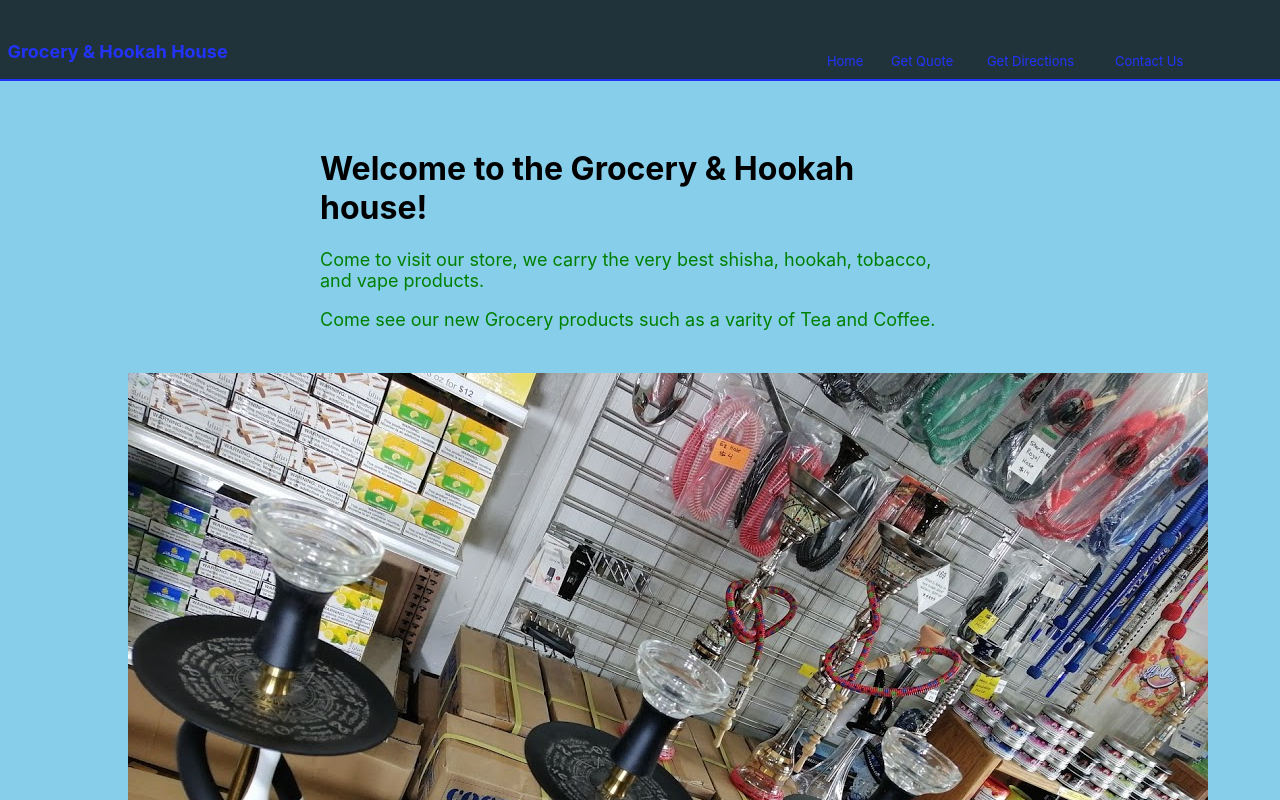
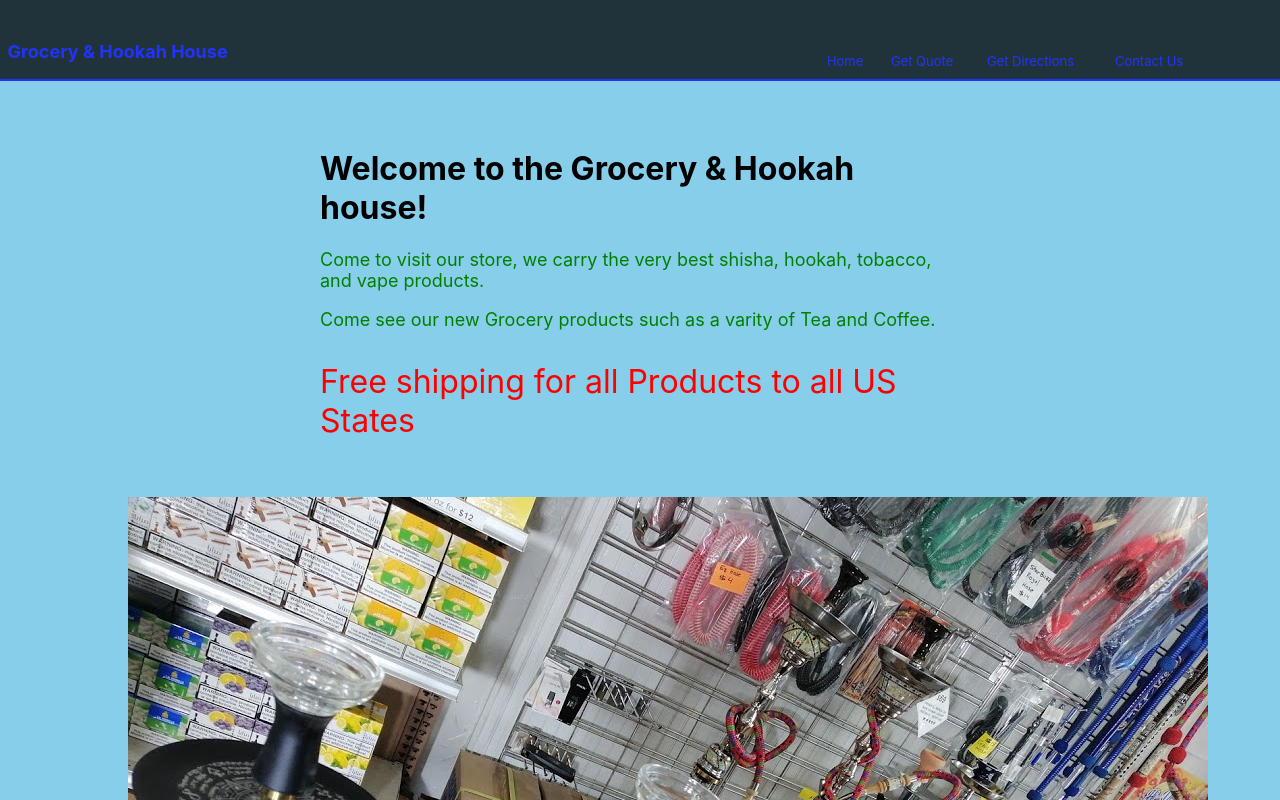
Before and after one commit to bholsinger09/Hookahhouse, a React (Create React App) app: page / in a window 1280 px wide. Shown: the top 800 px of the page. Built offline with nearby package versions, Linux system fonts and the light colour scheme.

Commit message:
added free shipping and working more on nav to get it it to stick

```diff
--- a/src/Components/bodyWelcome.js
+++ b/src/Components/bodyWelcome.js
@@ -7,6 +7,7 @@ const Welcome = () => {
         <h1 id="welcome">Welcome to the Grocery & Hookah house!</h1>
         <p class="introductionPar"id="introductionProducts">Come to visit our store, we carry the very best shisha, hookah, tobacco, and vape products. </p>
         <p class="introductionPar"id="introductionGrocery"> Come see our new Grocery products such as a varity of Tea and Coffee. </p>
+        <p class="introductionPar"id="introductionFreeShipping"> Free shipping for all Products to all US States</p>
 
       </div>
 
--- a/src/Components/navBar.js
+++ b/src/Components/navBar.js
@@ -5,7 +5,8 @@ const NavBar = () => {
     return(
         <React.Fragment>
 
-      <div class="navBar">
+      <nav class="navBar" class="sticky" >
+        <div id="nav">
       <CompanyTitle/>
         <ul>
   <li class="navMenu"id="homeMenu" ><a href="default.asp">Home</a></li>
@@ -14,6 +15,7 @@ const NavBar = () => {
   <li class="navMenu" id="directionsMenu"><a href="#top">Get Directions</a></li>
        </ul>
        </div>
+       </nav>
        </React.Fragment>
 
     )
--- a/src/index.css
+++ b/src/index.css
@@ -13,7 +13,7 @@ body {
 
 #siteTitle {
   position: absolute;
-  top: 1%;
+  top: -2%;
   left: 2%;
   height: 10%;
   color: blue;
@@ -21,9 +21,16 @@ body {
   padding:2rem;
 
 }
-.navBar{
-  position: sticky;
-  background-color:black;
+
+.sticky{
+  position: -webkit-sticky;
+	position: sticky;
+
+
+}
+
+#nav{
+  background-color: black;
   display: flex;
   box-shadow:2px 2px blue;
   display: -webkit-flex;
@@ -34,12 +41,11 @@ body {
   opacity:0.75;
   z-index: 5;
   margin-top: -2%;
+  position: sticky;
+}
 
 
 
-
-
-}
 
 .navMenu{
 
@@ -104,6 +110,13 @@ body {
 
 }
 
+#introductionFreeShipping{
+  color:red;
+  padding-left: 25%;
+  padding-right: 25%;
+  font-size: xx-large;
+}
+
 #mainPictureBody{
   padding-left: 10%;
   padding-right: 10%;
```
